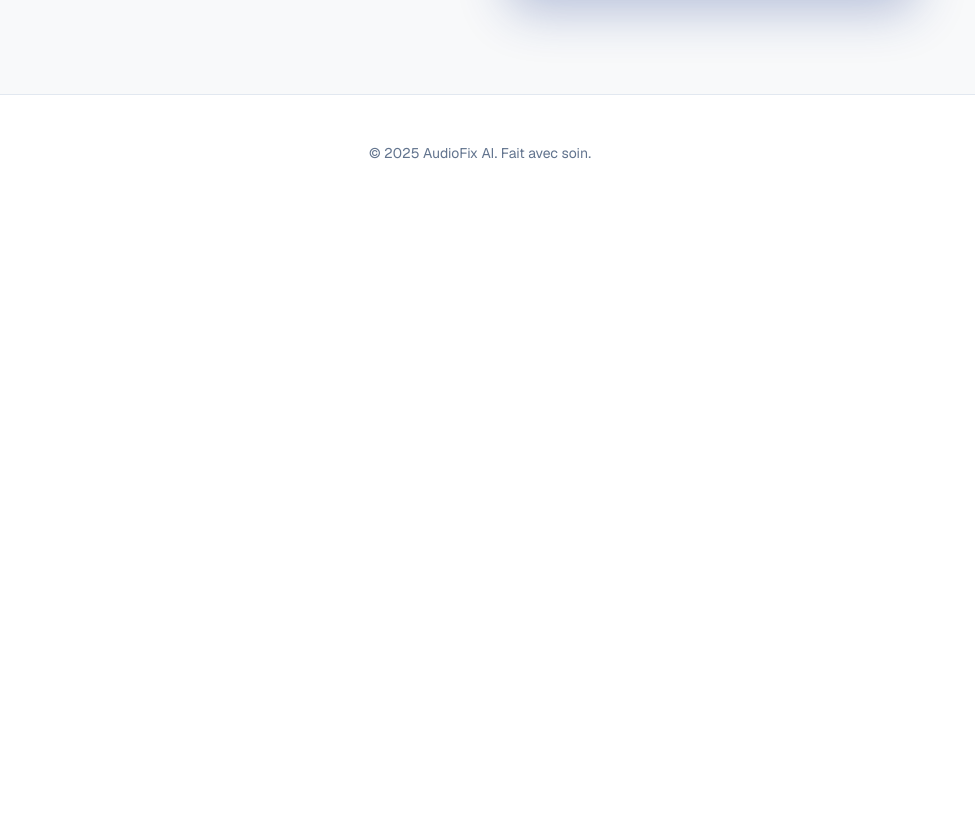
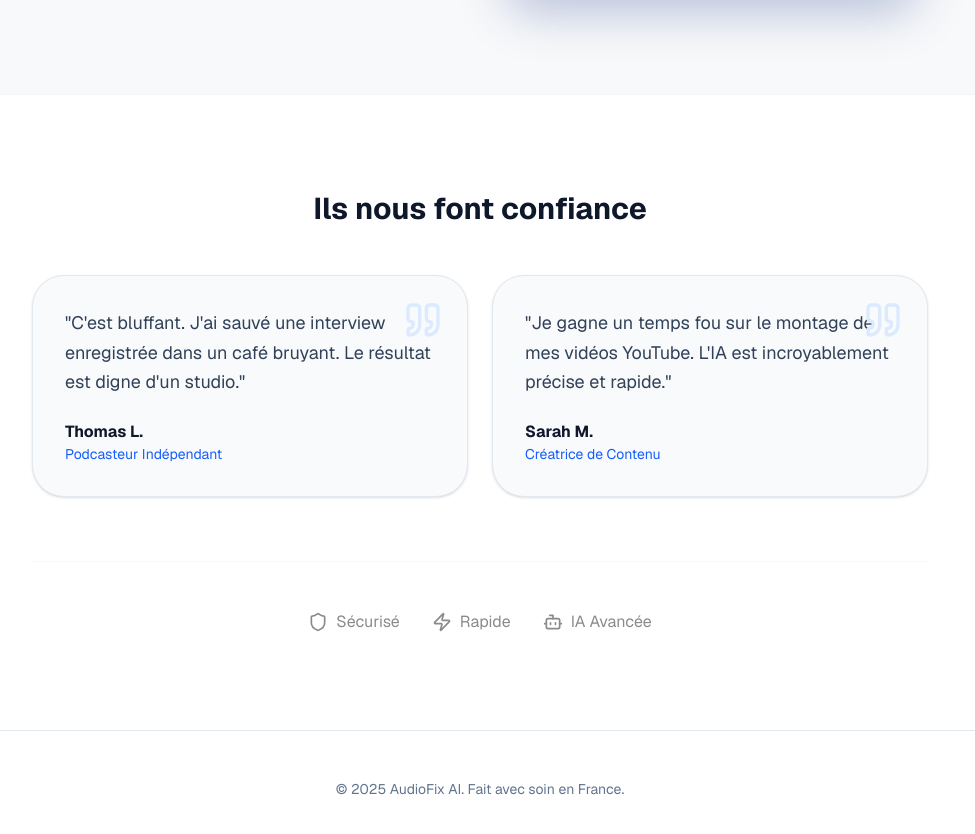
Before and after one commit to mohadzfr/audio-cleaner-saas, a Next.js app: page / in a window 1280 px wide. Shown: the part 1978-2812 px from the top of the page, without its empty margins (160-1135 px from the left). Before the commit the page ends 2189 px from the top, so only its background shows below. Built offline with nearby package versions, Linux system fonts and the light colour scheme.

Commit message:
Redesign complet + dynamic island V8

```diff
--- a/app/page.tsx
+++ b/app/page.tsx
@@ -1,8 +1,8 @@
 "use client";
 
 import { useState, useEffect } from "react";
-// J'ai ajouté l'import de useMotionValueEvent
-import { Upload, Wand2, CheckCircle2, AudioWaveform, Zap, Shield, X, Sparkles, ArrowRight, Bot } from "lucide-react";
+// AJOUT ICI : J'ai importé "Quote" pour la nouvelle section témoignages
+import { Upload, Wand2, CheckCircle2, AudioWaveform, Zap, Shield, X, Sparkles, ArrowRight, Bot, Quote } from "lucide-react";
 import { motion, AnimatePresence, useScroll, useMotionValueEvent } from "framer-motion";
 
 export default function Home() {
@@ -69,7 +69,7 @@ export default function Home() {
   return (
     <div className="min-h-screen bg-[#FAFAFA] text-slate-900 font-sans selection:bg-blue-100 selection:text-blue-900 overflow-x-hidden w-full">
 
-      {/* --- MODAL --- */}
+      {/* --- MODAL (MODIFIÉE : SANS L'ICÔNE ÉTOILE) --- */}
       <AnimatePresence>
       {showModal && (
         <motion.div
@@ -81,18 +81,16 @@ export default function Home() {
              className="bg-white border border-slate-200 p-8 rounded-3xl max-w-sm w-full text-center relative shadow-2xl"
            >
               <button onClick={() => setShowModal(false)} className="absolute top-4 right-4 p-2 text-slate-400 hover:text-blue-600 transition-colors"><X className="w-5 h-5" /></button>
-              <div className="w-12 h-12 bg-blue-100 rounded-2xl flex items-center justify-center mx-auto mb-4 text-blue-600">
-                <Sparkles className="w-6 h-6" />
-              </div>
-              <h3 className="text-xl font-bold mb-2 text-slate-900">Accès Pro Bientôt</h3>
-              <p className="text-slate-500 mb-8 text-sm leading-relaxed">L'offre illimitée est en cours de finalisation.</p>
+              {/* J'ai retiré le bloc div avec l'icône Sparkles ici */}
+              <h3 className="text-xl font-bold mb-2 text-slate-900 mt-4">Accès Pro Bientôt</h3>
+              <p className="text-slate-500 mb-8 text-sm leading-relaxed">L'offre illimitée est en cours de finalisation. Laissez votre email pour être notifié.</p>
               <button onClick={() => setShowModal(false)} className="w-full py-3 bg-blue-600 hover:bg-blue-700 text-white rounded-xl font-semibold transition-all">Compris</button>
            </motion.div>
         </motion.div>
       )}
       </AnimatePresence>
 
-      {/* --- DYNAMIC ISLAND NAVBAR (Version Corrigée & Fluide) --- */}
+      {/* --- DYNAMIC ISLAND NAVBAR (Version Fluide & Stable) --- */}
       <div className="fixed top-0 left-0 right-0 z-50 flex justify-center items-start pt-0 pointer-events-none">
         <motion.nav
           layout
@@ -110,9 +108,8 @@ export default function Home() {
               boxShadow: "none"
             },
             scrolled: {
-              // Utilisation de calc() pour une largeur plus stable sur mobile
               width: "calc(100% - 2rem)",
-              maxWidth: "500px", // Max sur PC
+              maxWidth: "500px",
               marginTop: 16,
               borderRadius: 100,
               padding: "0.75rem 1.25rem",
@@ -123,7 +120,6 @@ export default function Home() {
               boxShadow: "0 10px 30px -10px rgba(0,0,0,0.1)"
             }
           }}
-          // Transition "ressort amorti" pour une fluidité maximale sans rebond
           transition={{ type: "spring", stiffness: 200, damping: 30, mass: 0.8 }}
           className="flex items-center justify-between pointer-events-auto overflow-hidden"
         >
@@ -132,7 +128,6 @@ export default function Home() {
               <div className="w-9 h-9 bg-gradient-to-br from-blue-600 to-violet-600 rounded-full flex items-center justify-center shadow-md shadow-blue-500/20">
                 <AudioWaveform className="w-5 h-5 text-white" />
               </div>
-              {/* Sur mobile, on cache le texte AudioFix quand c'est scrollé pour gagner de la place */}
               <motion.span
                 layout
                 className={`whitespace-nowrap overflow-hidden text-slate-900 ${isScrolled ? 'hidden sm:block' : 'block'}`}
@@ -141,7 +136,7 @@ export default function Home() {
               </motion.span>
             </div>
 
-            {/* MENU PC (Caché sur mobile) */}
+            {/* MENU PC */}
             <motion.div
               layout
               animate={{ opacity: isScrolled ? 0 : 1, display: isScrolled ? "none" : "flex" }}
@@ -153,7 +148,6 @@ export default function Home() {
 
             {/* BOUTONS DROITE */}
             <div className="flex items-center gap-2 shrink-0">
-              {/* FIX MOBILE : Le bouton Connexion disparaît sur petit écran */}
               <button
                  onClick={() => setShowModal(true)}
                  className="text-slate-500 hover:text-blue-600 text-sm font-medium transition-colors hidden sm:block px-3"
@@ -359,8 +353,42 @@ export default function Home() {
          </div>
       </div>
 
+      {/* --- NOUVELLE SECTION : CONFIANCE / TÉMOIGNAGES --- */}
+      <div className="py-24 px-6 bg-white border-t border-slate-100">
+        <div className="max-w-4xl mx-auto text-center">
+          <h2 className="text-3xl font-bold text-slate-900 mb-12">Ils nous font confiance</h2>
+          <div className="grid md:grid-cols-2 gap-6 text-left">
+            {/* Témoignage 1 */}
+            <div className="bg-slate-50 border border-slate-200 p-8 rounded-[2rem] shadow-sm relative hover:border-blue-200 transition-all">
+              <Quote className="w-10 h-10 text-blue-100 absolute top-6 right-6" />
+              <p className="text-slate-700 mb-6 leading-relaxed text-lg">"C'est bluffant. J'ai sauvé une interview enregistrée dans un café bruyant. Le résultat est digne d'un studio."</p>
+              <div>
+                <div className="font-bold text-slate-900">Thomas L.</div>
+                <div className="text-sm text-blue-600">Podcasteur Indépendant</div>
+              </div>
+            </div>
+            {/* Témoignage 2 */}
+            <div className="bg-slate-50 border border-slate-200 p-8 rounded-[2rem] shadow-sm relative hover:border-blue-200 transition-all">
+              <Quote className="w-10 h-10 text-blue-100 absolute top-6 right-6" />
+              <p className="text-slate-700 mb-6 leading-relaxed text-lg">"Je gagne un temps fou sur le montage de mes vidéos YouTube. L'IA est incroyablement précise et rapide."</p>
+              <div>
+                <div className="font-bold text-slate-900">Sarah M.</div>
+                <div className="text-sm text-blue-600">Créatrice de Contenu</div>
+              </div>
+            </div>
+          </div>
+
+          {/* Badges de confiance supplémentaires (Optionnel mais efficace) */}
+          <div className="mt-16 pt-12 border-t border-slate-100 flex flex-wrap justify-center gap-8 grayscale opacity-50 hover:grayscale-0 hover:opacity-100 transition-all duration-500">
+            <div className="flex items-center gap-2"><Shield className="w-5 h-5"/> Sécurisé</div>
+            <div className="flex items-center gap-2"><Zap className="w-5 h-5"/> Rapide</div>
+            <div className="flex items-center gap-2"><Bot className="w-5 h-5"/> IA Avancée</div>
+          </div>
+        </div>
+      </div>
+
       <footer className="py-12 text-center border-t border-slate-200 bg-white text-slate-500 text-sm">
-        <p>&copy; 2025 AudioFix AI. Fait avec soin.</p>
+        <p>&copy; 2025 AudioFix AI. Fait avec soin en France.</p>
       </footer>
     </div>
   );
```
